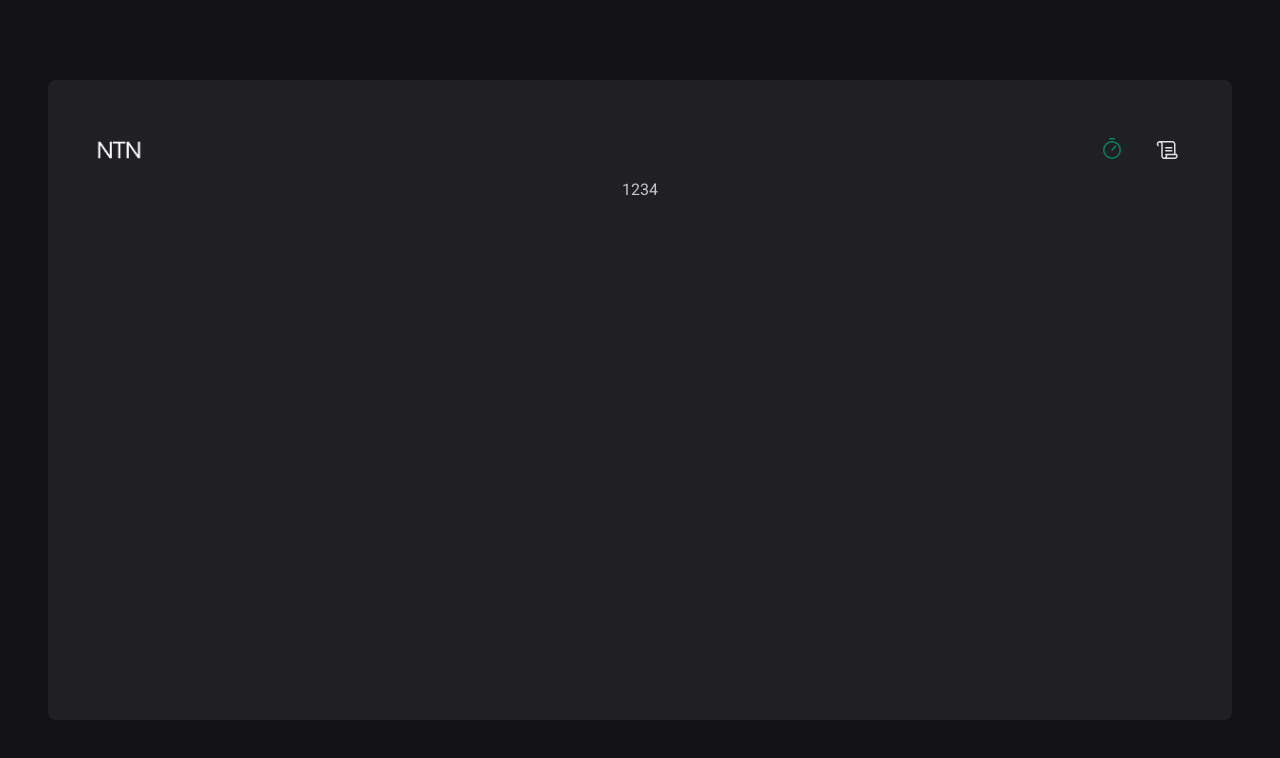
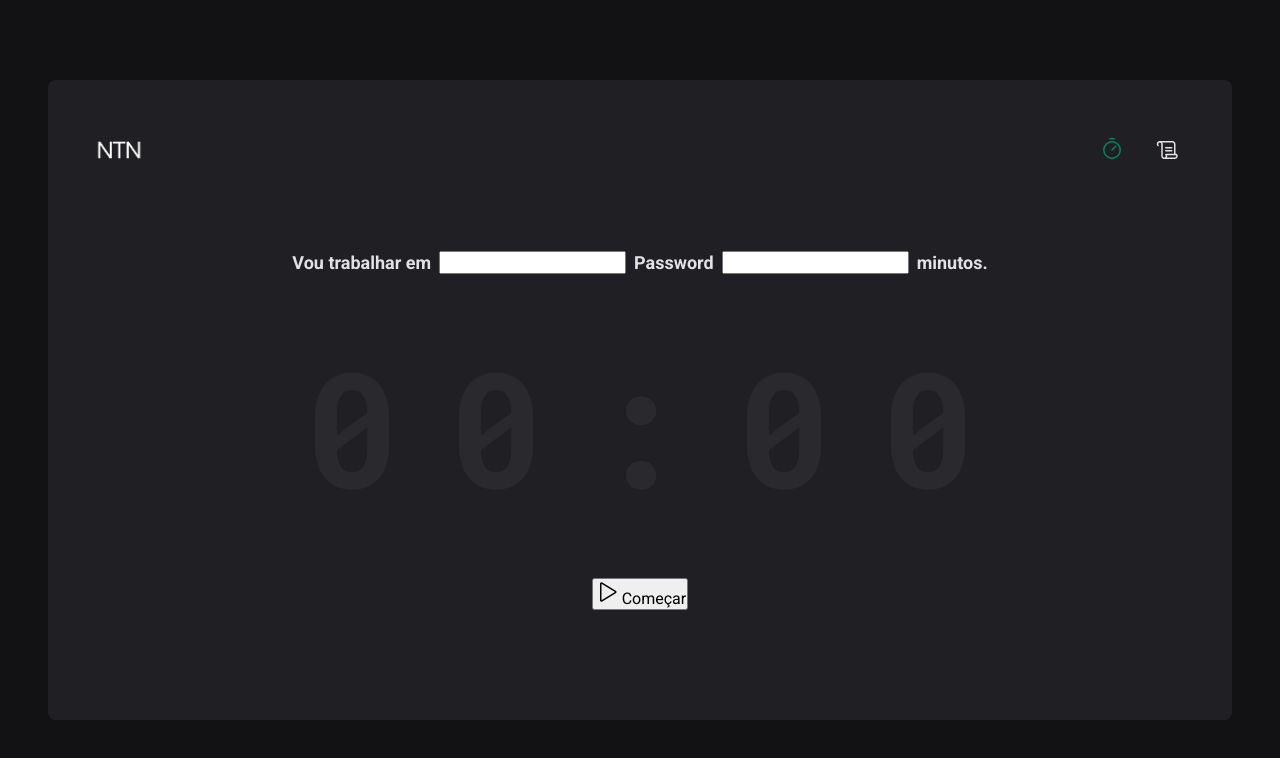
Before and after one commit to NatanRei/pomodoro-clock, a React (Vite) app: page / in a window 1280 px wide. Shown: the top 758 px of the page. Built offline with nearby package versions, Linux system fonts and the light colour scheme.

Commit message:
feat: more actualizations on styles

```diff
--- a/src/App.module.css
+++ /dev/null
@@ -1,41 +0,0 @@
-#root {
-  max-width: 1280px;
-  margin: 0 auto;
-  padding: 2rem;
-  text-align: center;
-}
-
-.logo {
-  height: 6em;
-  padding: 1.5em;
-  will-change: filter;
-}
-.logo:hover {
-  filter: drop-shadow(0 0 2em #646cffaa);
-}
-.logo.react:hover {
-  filter: drop-shadow(0 0 2em #61dafbaa);
-}
-
-@keyframes logo-spin {
-  from {
-    transform: rotate(0deg);
-  }
-  to {
-    transform: rotate(360deg);
-  }
-}
-
-@media (prefers-reduced-motion: no-preference) {
-  a:nth-of-type(2) .logo {
-    animation: logo-spin infinite 20s linear;
-  }
-}
-
-.card {
-  padding: 2em;
-}
-
-.read-the-docs {
-  color: #888;
-}
--- a/src/App.tsx
+++ b/src/App.tsx
@@ -1,6 +1,5 @@
 import { ThemeProvider } from 'styled-components'
 import { BrowserRouter } from 'react-router-dom'
-import './App.module.css'
 import { Router } from './Router'
 import { GlobalStyle } from './styles/global'
 import { defaultTheme } from './styles/themes/default'
--- a/src/pages/Home/index.tsx
+++ b/src/pages/Home/index.tsx
@@ -1,3 +1,28 @@
+import { Play } from 'phosphor-react'
+import { CountdownContainer, FormContainer, HomeContainer } from './styles'
+
 export function Home() {
-  return <>1234</>
+  return (
+    <HomeContainer>
+      <form action="">
+        <FormContainer>
+          <label htmlFor="task">Vou trabalhar em</label>
+          <input type="text" id="task" />
+          <label htmlFor="minutesAmount">Password</label>
+          <input type="number" id="minutesAmount" />
+          <span>minutos.</span>
+        </FormContainer>
+        <CountdownContainer>
+          <span>0</span>
+          <span>0</span>
+          <span>:</span>
+          <span>0</span>
+          <span>0</span>
+        </CountdownContainer>
+        <button type="submit">
+          <Play size={24} /> Começar
+        </button>
+      </form>
+    </HomeContainer>
+  )
 }
--- a/src/pages/Home/styles.ts
+++ b/src/pages/Home/styles.ts
@@ -0,0 +1,42 @@
+import styled from 'styled-components'
+
+export const HomeContainer = styled.main`
+  flex: 1;
+  display: flex;
+  flex-direction: column;
+  align-items: center;
+  justify-content: center;
+
+  form {
+    display: flex;
+    flex-direction: column;
+    align-items: center;
+    gap: 3.5rem;
+  }
+`
+export const FormContainer = styled.div`
+  width: 100%;
+  display: flex;
+  align-items: center;
+  justify-content: center;
+  gap: 0.5rem;
+  color: ${(props) => props.theme['gray-100']};
+  font-size: 1.125rem;
+  font-weight: bold;
+  flex-wrap: wrap;
+`
+
+export const CountdownContainer = styled.div`
+  font-family: 'Roboto Mono', monospace;
+  font-size: 10rem;
+  line-height: 8rem;
+  color: ${(props) => props.theme['gray-100']};
+
+  display: flex;
+  gap: 1rem;
+  span {
+    color: ${(props) => props.theme['gray-700']};
+    padding: 2rem 1rem;
+    border-radius: 8px;
+  }
+`
--- a/src/styles/global.ts
+++ b/src/styles/global.ts
@@ -16,6 +16,7 @@ export const GlobalStyle = createGlobalStyle`
   body {
     background-color: ${(props) => props.theme['gray-900']};
     color: ${(props) => props.theme['gray-300']};
+    -webkit-font-smoothing: antialiased;
   }
   body, input, textarea, button {
     font-family: 'Roboto', sans-serif;
```
